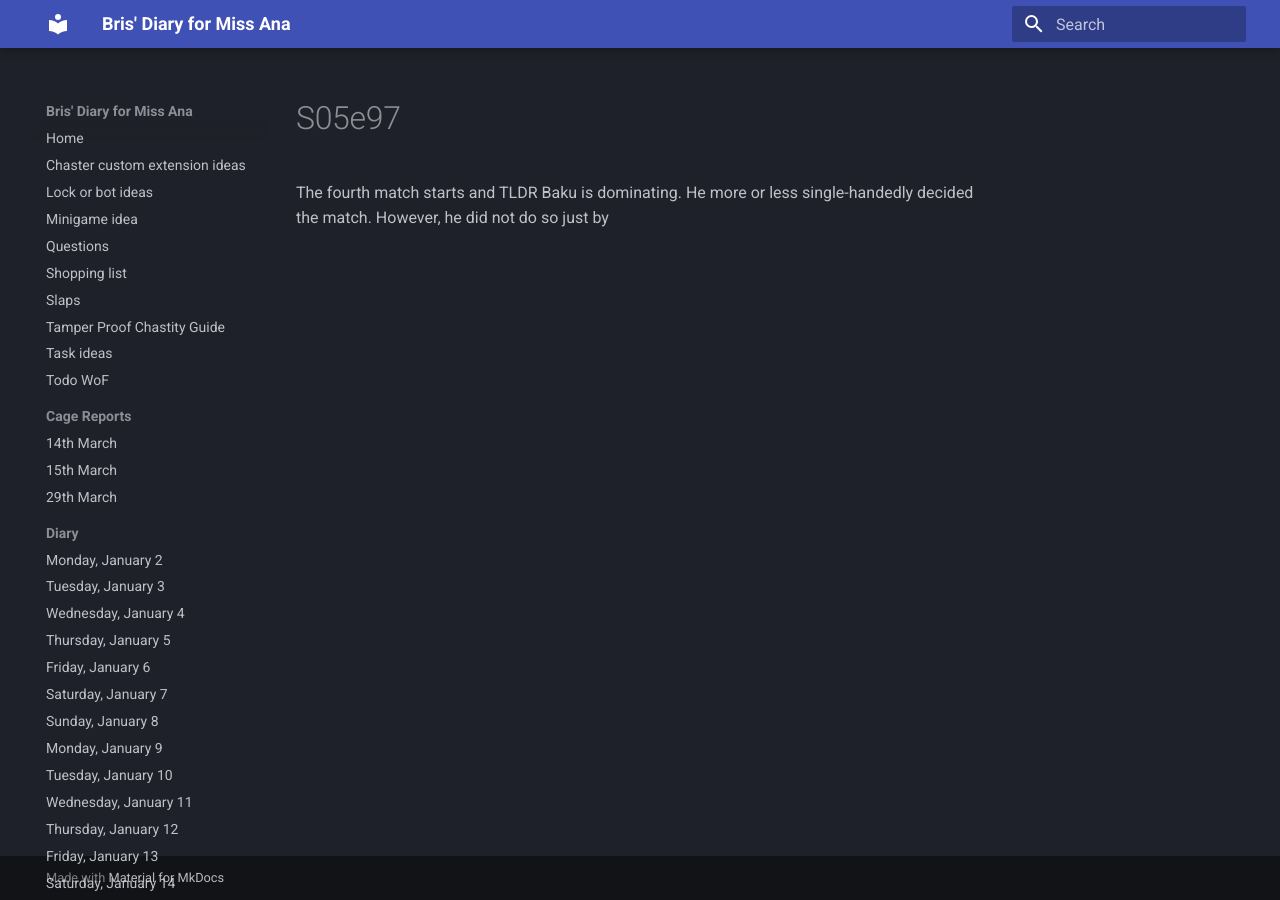
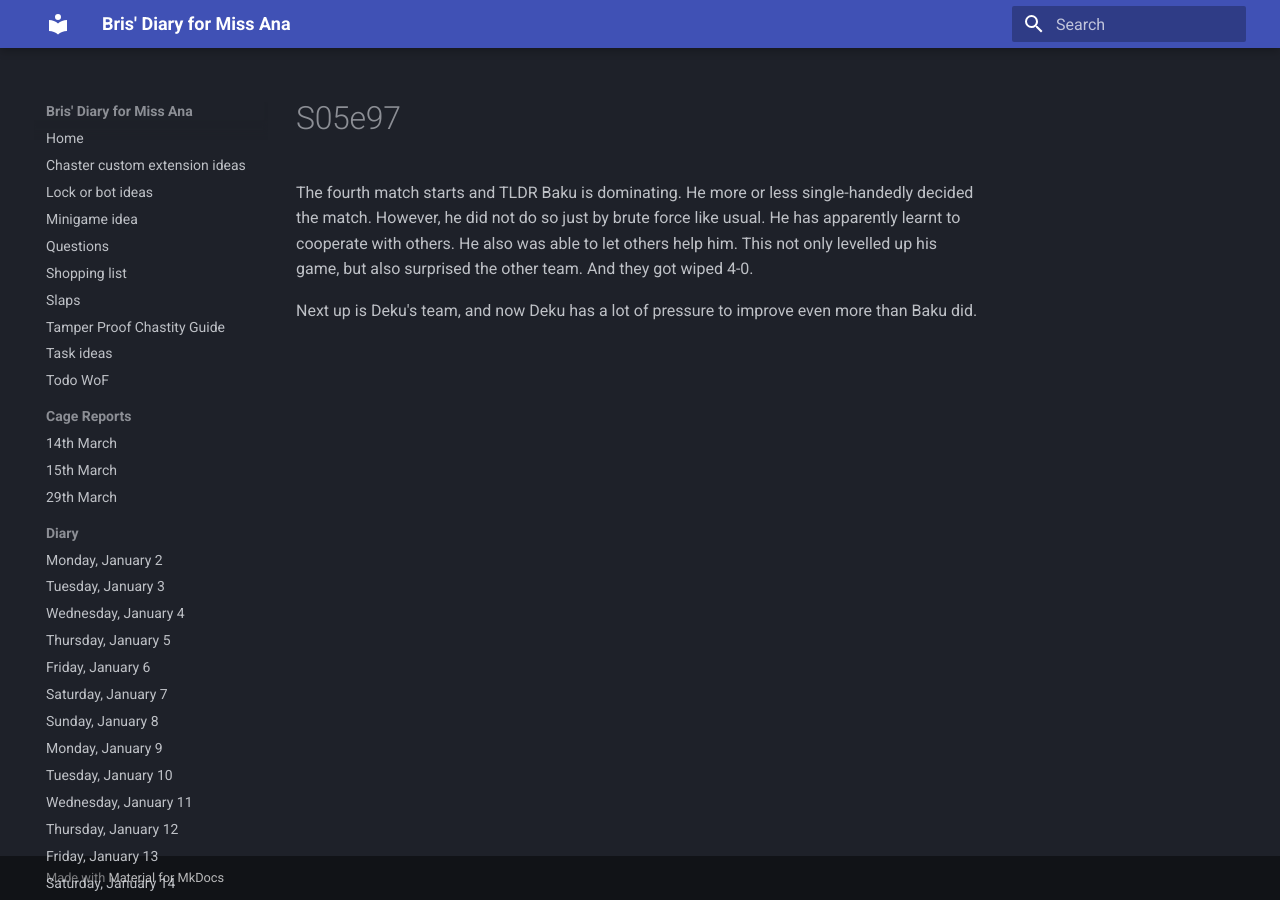
Before and after one commit to bris00/DFMA, an MkDocs documentation site: the page built from diary/Series/My Hero Academia/s05e97.md, in a window 1280 px wide. Built offline with MkDocs 1.6.1 and Material for MkDocs 9.7.7, drawn with Linux system fonts in a browser that asks for light colours.

Commit message:
vault backup: 2023-04-23 00:54:44
Affected files:
diary/Series/My Hero Academia/s05e97.md

```diff
--- a/diary/Series/My Hero Academia/s05e97.md
+++ b/diary/Series/My Hero Academia/s05e97.md
@@ -1 +1,3 @@
-The fourth match starts and TLDR Baku is dominating. He more or less single-handedly decided the match. However, he did not do so just by
+The fourth match starts and TLDR Baku is dominating. He more or less single-handedly decided the match. However, he did not do so just by brute force like usual. He has apparently learnt to cooperate with others. He also was able to let others help him. This not only levelled up his game, but also surprised the other team. And they got wiped 4-0.
+
+Next up is Deku's team, and now Deku has a lot of pressure to improve even more than Baku did.
```
